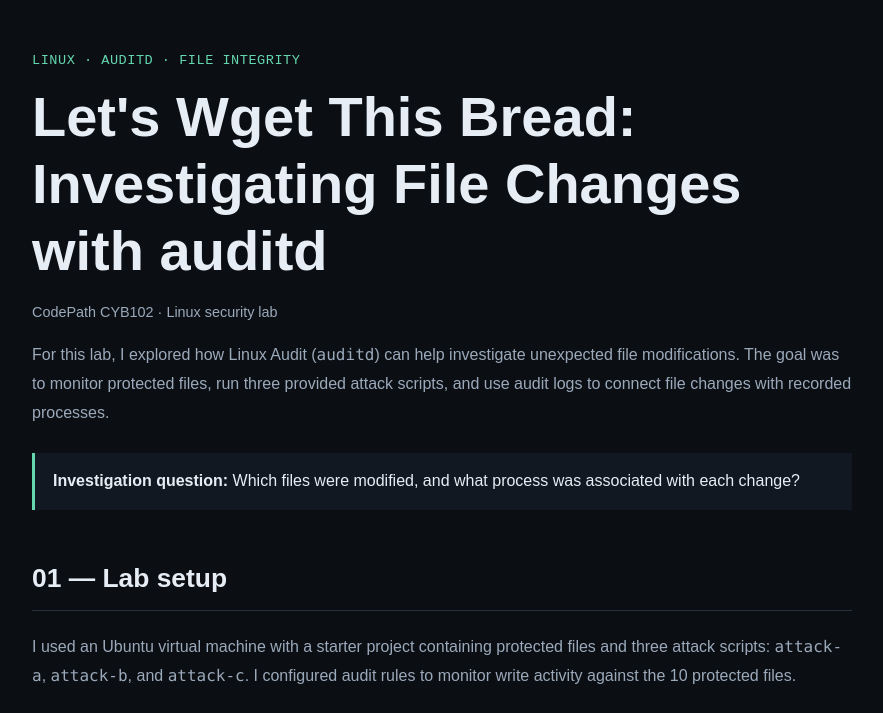
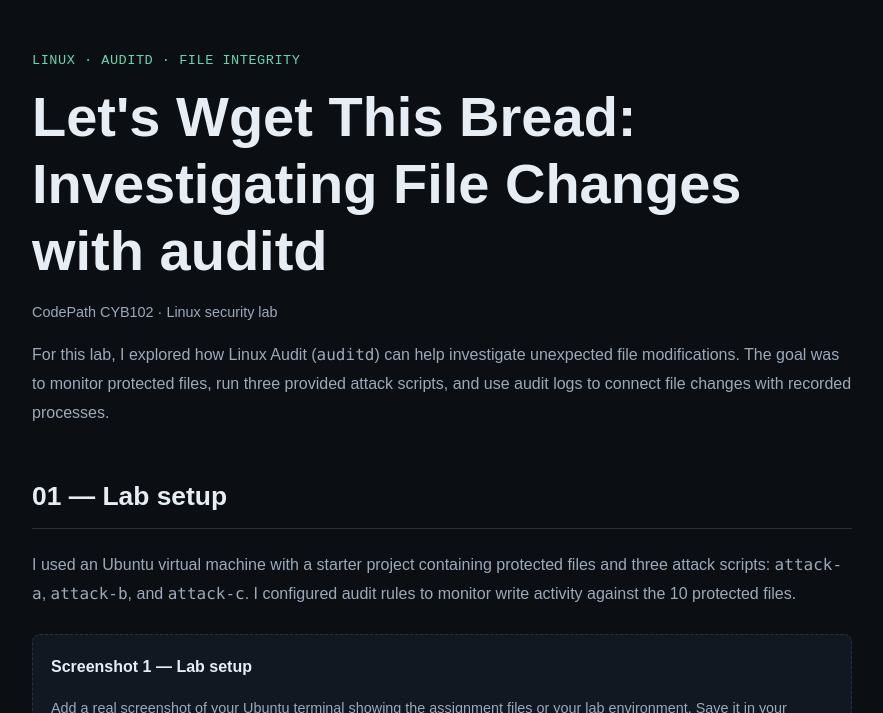
Before and after one commit to MDalien/MDalien.github.io, a plain HTML site: page blog/wget-file-integrity.html in a window 1280 px wide. Shown: the part 68-781 px from the top of the page, without its empty margins (198-1081 px from the left). Drawn offline with Linux system fonts and the light colour scheme.

Commit message:
Remove investigation question from wget-file-integrity.html
Removed investigation question callout from the document.

```diff
--- a/blog/wget-file-integrity.html
+++ b/blog/wget-file-integrity.html
@@ -163,12 +163,6 @@
       and use audit logs to connect file changes with recorded processes.
     </p>
 
-    <div class="callout">
-      <strong>Investigation question:</strong>
-      Which files were modified, and what process was associated
-      with each change?
-    </div>
-
     <h2>01 — Lab setup</h2>
 
     <p>
```
